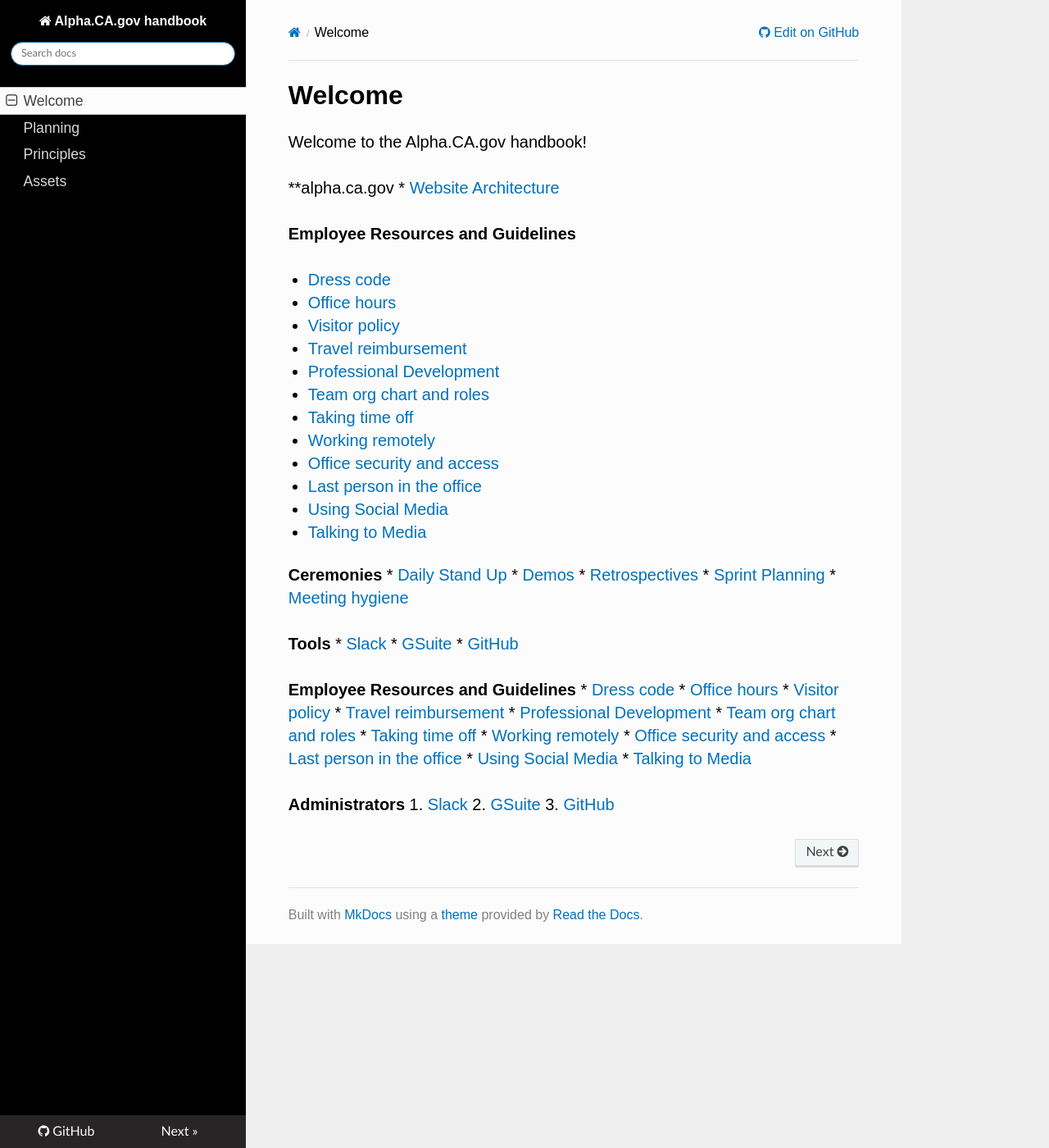
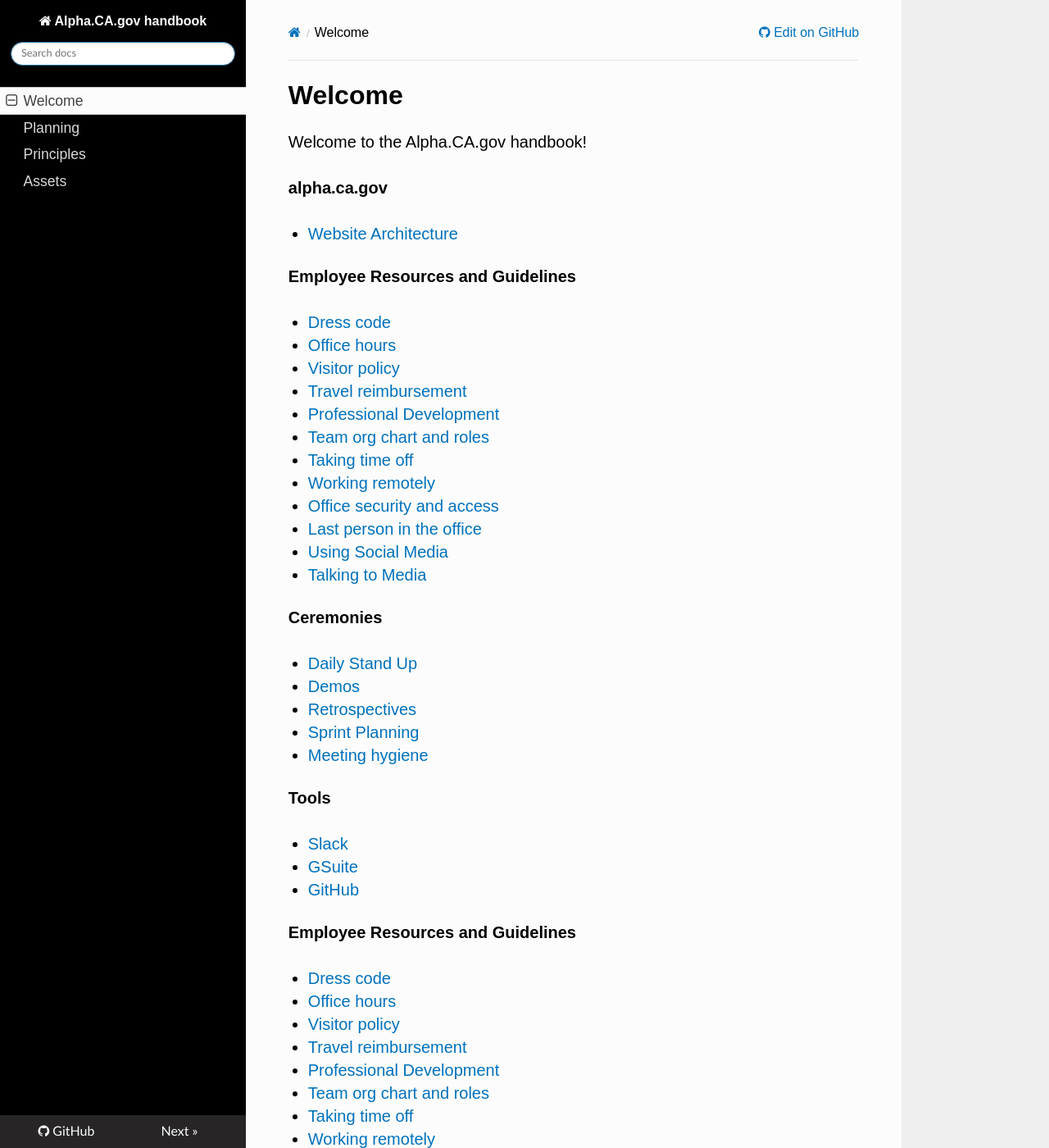
Before and after one commit to cagov/handbook-cadotgov, an MkDocs documentation site: the page built from docs/README.md, in a window 1280 px wide and 1400 px high. Shown: the whole window at 82% size. Built offline with MkDocs 1.6.1, drawn with Linux system fonts in a browser that asks for light colours; nearby versions of some CDN libraries; old or Windows-style settings are respelled for this version of MkDocs.

Commit message:
Update README.md

```diff
--- a/docs/README.md
+++ b/docs/README.md
@@ -2,7 +2,8 @@
 
 Welcome to the Alpha.CA.gov handbook!
 
-**alpha.ca.gov
+**alpha.ca.gov**
+
 * [Website Architecture](WebArchitecture.md)
 
 **Employee Resources and Guidelines**
@@ -21,6 +22,7 @@
 * [Talking to Media](talkmedia.md)
 
 **Ceremonies**
+
 * [Daily Stand Up](DailyStandup.md)
 * [Demos](Demos.md)
 * [Retrospectives](Retros.md)
@@ -28,11 +30,13 @@
 * [Meeting hygiene](Meetinghygiene.md)
 
 **Tools**
+
 * [Slack](SLACK-USERS.md)
 * [GSuite](GSuite-USERS.md)
 * [GitHub](GitHub-USERS.md)
 
 **Employee Resources and Guidelines**
+
 * [Dress code](dresscode.md)
 * [Office hours](officehours.md)
 * [Visitor policy](visitorpolicy.md)
@@ -47,6 +51,7 @@
 * [Talking to Media](talkmedia.md)
 
 **Administrators**
-  1. [Slack](SLACK-Admin.md)
-  2. [GSuite](GSuite-Admin.md)
-  3. [GitHub](GitHub-Admin.md)
+
+* [Slack](SLACK-Admin.md)
+* [GSuite](GSuite-Admin.md)
+* [GitHub](GitHub-Admin.md)
```
